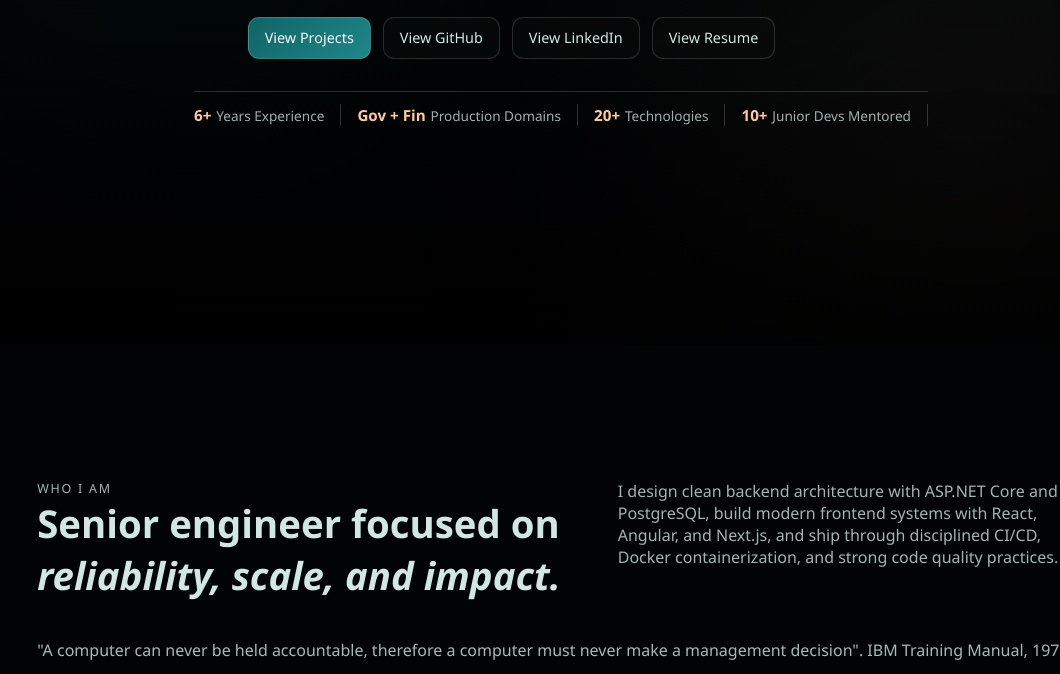
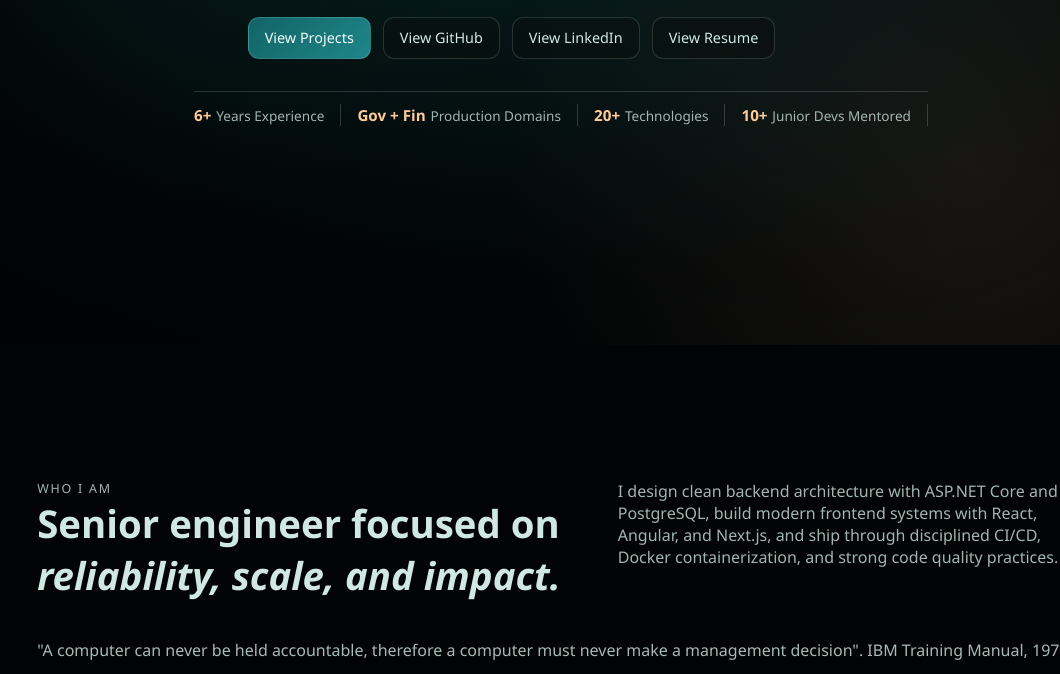
Before and after one commit to SyneruJDorner/porfolio-website, a website: page index.html in a window 1280 px wide. Shown: the part 455-1129 px from the top of the page, without its empty margins (79-1139 px from the left). Drawn offline with Linux system fonts and the light colour scheme.

Commit message:
Enhance hero section styling with background effects and blur filter

```diff
--- a/css/styles.css
+++ b/css/styles.css
@@ -77,7 +77,8 @@ body {
   z-index: 0;
   object-fit: cover;
   pointer-events: none;
-  transform: translateZ(0);
+  filter: blur(4px) brightness(0.95) saturate(0.9);
+  transform: scale(1.02) translateZ(0);
   will-change: transform;
   backface-visibility: hidden;
   contain: strict;
@@ -88,14 +89,8 @@ body {
   inset: 0;
   z-index: 1;
   pointer-events: none;
-  background:
-    linear-gradient(
-      180deg,
-      rgba(0, 0, 0, 0.9) 0%,
-      rgba(2, 4, 6, 0.62) 26%,
-      rgba(2, 4, 6, 0.58) 60%,
-      rgba(0, 0, 0, 0.86) 100%
-    ),
+  background-color: rgba(2, 4, 6, 0.6);
+  background-image:
     radial-gradient(
       circle at 82% 78%,
       rgba(255, 203, 154, 0.1),
@@ -131,12 +126,32 @@ header {
 }
 
 .hero {
+  position: relative;
   min-height: 96vh;
   display: flex;
   flex-direction: column;
   justify-content: center;
   gap: 2rem;
   padding: 1.25rem clamp(1rem, 4vw, 4rem) 3rem;
+}
+
+.hero::before {
+  content: "";
+  position: absolute;
+  inset: 0;
+  pointer-events: none;
+  z-index: -1;
+  background:
+    radial-gradient(
+      ellipse 70% 60% at 50% 50%,
+      rgba(17, 100, 102, 0.22),
+      transparent 70%
+    ),
+    radial-gradient(
+      ellipse 90% 80% at 50% 50%,
+      rgba(10, 14, 13, 0.32),
+      transparent 80%
+    );
 }
 
 .pill-nav {
```
